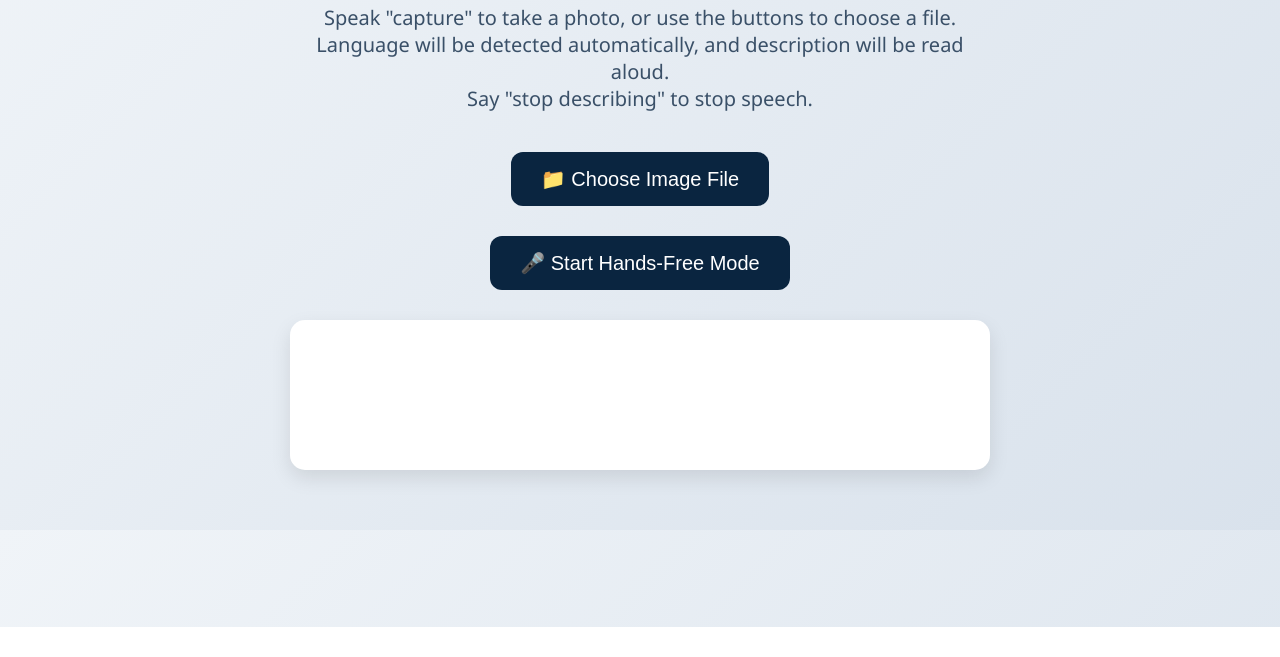
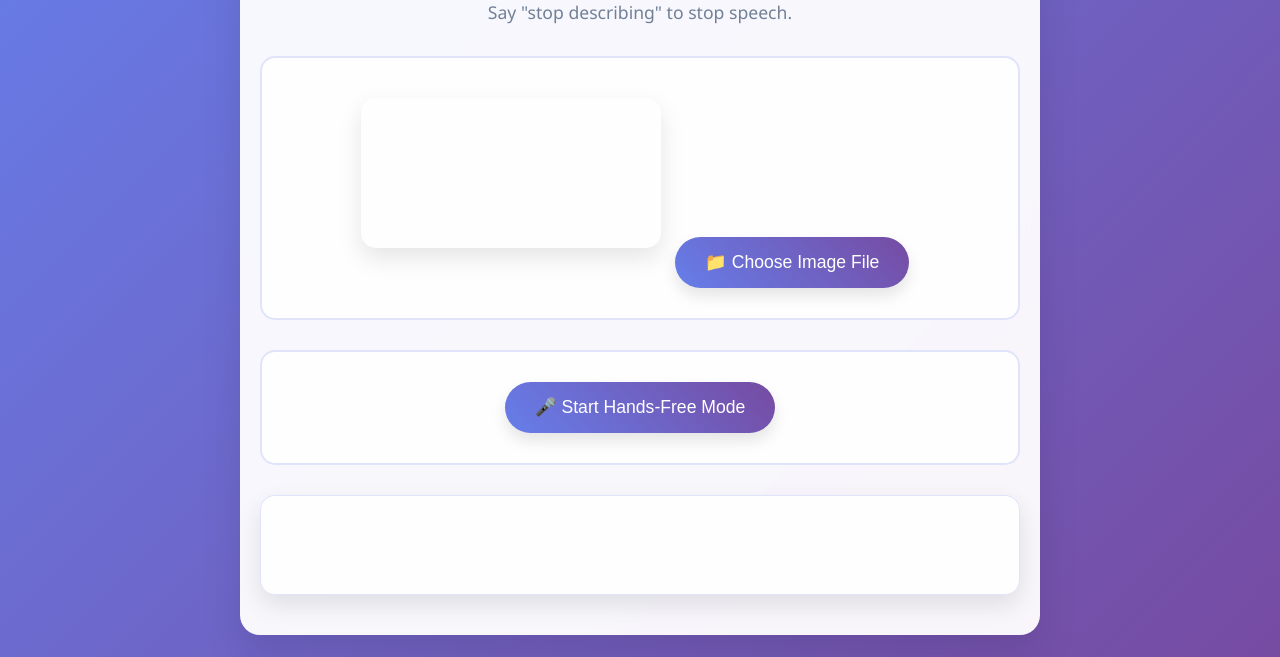
Before and after one commit to lakshyjain2006-tech/project_phi, a plain HTML site: page index.html in a window 1280 px wide. Shown: the part 173-830 px from the top of the page. Before the commit the page ends 800 px from the top, so only its background shows below. Drawn offline with Linux system fonts and the light colour scheme.

Commit message:
final push

```diff
--- a/index.html
+++ b/index.html
@@ -29,5 +29,12 @@
     <div id="output" class="card"></div>
 </div>
 <script src="script.js"></script>
+<script>
+window.addEventListener('load', () => {
+    const welcomeMsg = new SpeechSynthesisUtterance("Welcome to Precisionist");
+    welcomeMsg.rate = 0.8;
+    speechSynthesis.speak(welcomeMsg);
+});
+</script>
 </body>
 </html>
--- a/style.css
+++ b/style.css
@@ -1,80 +1,114 @@
+* {
+    margin: 0;
+    padding: 0;
+    box-sizing: border-box;
+}
+
 body {
     font-family: 'Segoe UI', Tahoma, Geneva, Verdana, sans-serif;
-    background: linear-gradient(135deg, #f0f4f8, #d9e2ec);
-    text-align: center;
-    margin: 0;
-    padding: 0;
+    background: linear-gradient(135deg, #667eea 0%, #764ba2 100%);
+    min-height: 100vh;
+    color: #333;
 }
 
 .container {
-    max-width: 700px;
-    margin: 40px auto;
+    max-width: 800px;
+    margin: 0 auto;
     padding: 20px;
+    background: rgba(255, 255, 255, 0.95);
+    border-radius: 20px;
+    box-shadow: 0 20px 40px rgba(0, 0, 0, 0.1);
+    margin-top: 30px;
+    backdrop-filter: blur(10px);
 }
 
 h1 {
-    font-size: 48px;
-    color: #0a2540;
+    text-align: center;
+    color: #4a5568;
+    font-size: 2.5rem;
     margin-bottom: 10px;
+    text-shadow: 2px 2px 4px rgba(0, 0, 0, 0.1);
 }
 
 .subtitle {
-    font-size: 20px;
-    color: #3a5068;
+    text-align: center;
+    color: #718096;
     margin-bottom: 30px;
+    font-size: 1.1rem;
+    line-height: 1.6;
 }
 
 .upload-section, .voice-section {
-    display: flex;
-    flex-direction: column;
-    align-items: center;
-    margin-bottom: 20px;
+    text-align: center;
+    margin: 30px 0;
+    padding: 20px;
+    background: rgba(255, 255, 255, 0.8);
+    border-radius: 15px;
+    border: 2px solid rgba(102, 126, 234, 0.2);
 }
 
-video {
-    display: none;
-    margin-top: 20px;
-    max-width: 80%;
-    border-radius: 15px;
-    box-shadow: 0 5px 15px rgba(0,0,0,0.2);
+.btn {
+    background: linear-gradient(45deg, #667eea, #764ba2);
+    color: white;
+    border: none;
+    padding: 15px 30px;
+    margin: 10px;
+    border-radius: 50px;
+    font-size: 1.1rem;
+    cursor: pointer;
+    transition: all 0.3s ease;
+    box-shadow: 0 8px 15px rgba(0, 0, 0, 0.1);
 }
 
-canvas {
+.btn:hover {
+    transform: translateY(-2px);
+    box-shadow: 0 12px 20px rgba(0, 0, 0, 0.2);
+}
+
+.btn:disabled {
+    opacity: 0.6;
+    cursor: not-allowed;
+    transform: none;
+}
+
+#video, #preview {
+    max-width: 100%;
+    border-radius: 15px;
+    box-shadow: 0 10px 25px rgba(0, 0, 0, 0.1);
+    margin: 20px 0;
+}
+
+#canvas {
     display: none;
 }
 
-#preview {
-    margin-top: 20px;
-    max-width: 80%;
+.card {
+    background: rgba(255, 255, 255, 0.9);
     border-radius: 15px;
-    box-shadow: 0 5px 15px rgba(0,0,0,0.2);
-    display: none;
+    padding: 25px;
+    margin: 20px 0;
+    box-shadow: 0 10px 25px rgba(0, 0, 0, 0.1);
+    border: 1px solid rgba(102, 126, 234, 0.2);
+    min-height: 100px;
 }
 
-.btn {
-    background: #0a2540;
-    color: #fff;
-    border: none;
-    padding: 15px 30px;
-    font-size: 20px;
-    border-radius: 12px;
-    cursor: pointer;
-    transition: 0.3s;
-    margin-top: 10px;
+#output {
+    font-size: 1.1rem;
+    line-height: 1.6;
 }
 
-.btn:hover {
-    background: #1f4287;
+@media (max-width: 768px) {
+    .container {
+        margin: 10px;
+        padding: 15px;
+    }
+
+    h1 {
+        font-size: 2rem;
+    }
+
+    .btn {
+        padding: 12px 20px;
+        font-size: 1rem;
+    }
 }
-
-.card {
-    background: #fff;
-    padding: 25px;
-    margin-top: 30px;
-    border-radius: 15px;
-    box-shadow: 0 8px 20px rgba(0,0,0,0.1);
-    font-size: 20px;
-    text-align: left;
-    line-height: 1.6;
-    min-height: 100px;
-}
```
